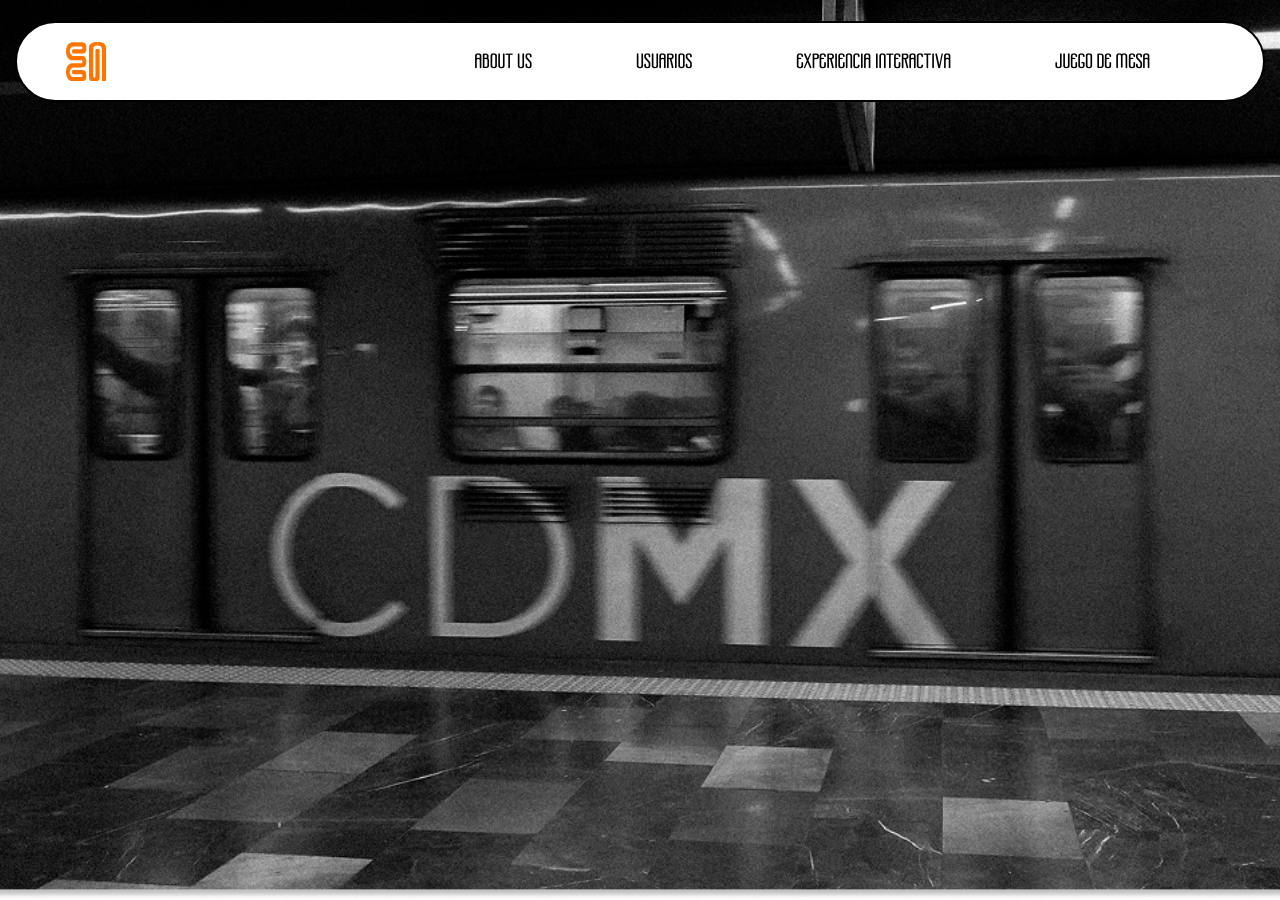
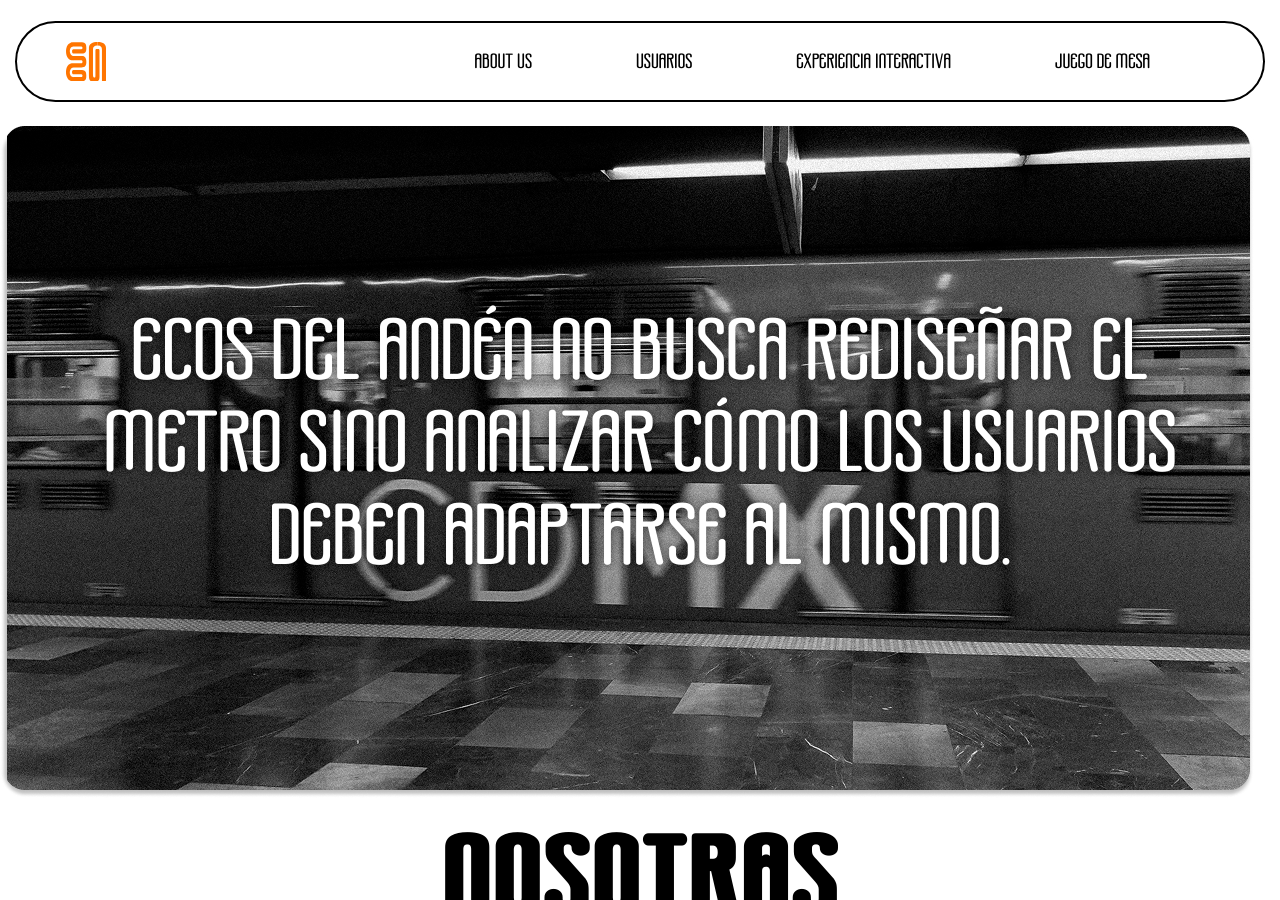
Before and after one commit to rhernandezgar-code/Ecosdelanden, a Jekyll site: the page built from nosotras.html, in a window 1280 px wide and 900 px high. Built offline with Jekyll 4.4.1, drawn with Linux system fonts in a browser that asks for light colours; some web fonts are replaced.

Commit message:
nosotras

```diff
--- a/_includes/header.html
+++ b/_includes/header.html
@@ -11,7 +11,7 @@
     </svg>
   </a>
   <nav>
-     <a class="nav-link" href="{{ '/about-us.html' | relative_url }}" title="Conoce sobre el proyecto">
+     <a class="nav-link" href="{{ '/nosotras.html' | relative_url }}" title="Conoce sobre el proyecto">
       About Us
     </a>
     <a class="nav-link" href="{{ '/usuarios.html' | relative_url }}" title="Conoce a nuestos usuarios">
--- a/css/style.css
+++ b/css/style.css
@@ -264,10 +264,10 @@
 
 }
 /* --------------------------------------------------- */
-/*                   ABOUT — HERO IMAGE                */
+/*                  NOSOTRAS — HERO IMAGE                */
 /* --------------------------------------------------- */
 
-.about-hero .hero-img {
+.nosotras-hero .hero-img {
     width: 100%;
     height: 100vh;
     object-fit: cover;
@@ -276,10 +276,10 @@
 }
 
 /* --------------------------------------------------- */
-/*                ABOUT — OBJETIVOS                    */
+/*               NOSOTRAS — OBJETIVOS                    */
 /* --------------------------------------------------- */
 
-.about-content {
+.nosotras-content {
     padding: 2rem 1.5rem;
 }
 
@@ -308,21 +308,21 @@
 }
 
 /* --------------------------------------------------- */
-/*                ABOUT — SEGUNDA IMAGEN               */
+/*               nosotras — SEGUNDA IMAGEN               */
 /* --------------------------------------------------- */
 
-.about-img {
+.nosotras-img {
     width: 100%;
     height: 70vh;
     object-fit: cover;
     display: block;
 }
-.about-img-section {
+.nosotras-img-section {
     position: relative;
     margin-top: 3rem;
 }
 
-.about-img-section .about-img {
+.nosotras-img-section .nosotras-img {
     width: 100%;
     height: 70vh;
     object-fit: cover;
@@ -336,7 +336,7 @@
 
 
 
-.about-text-overlay {
+.nosotras-text-overlay {
     position: absolute;
     top: 50%;                 /* centra verticalmente */
     left: 50%;                /* centra horizontalmente */
@@ -345,7 +345,7 @@
     text-align: center;
 }
 
-.about-text-overlay p {
+.nosotras-text-overlay p {
     font-family: var(--font-display);
     text-transform: uppercase;
     font-size: 6rem;
@@ -360,7 +360,7 @@
 /*       Texto descriptivo de abajo
 /* --------------------------------------------------- */
 
-.about-description {
+.nosotras-description {
     padding:1rem;
     margin: 0 auto;
     font-family: var(--font-body);
@@ -369,7 +369,7 @@
     text-align: center;
 }
 
-.about-description p {
+.nosotras-description p {
     margin-bottom: 2rem;
 }
 /* --------------------------------------------------- */
--- a/experiencia-interactiva.html
+++ b/experiencia-interactiva.html
@@ -15,7 +15,7 @@
 		</div>
 		<nav class="columns six" id="nav-home">
 			<a class="nav-link-home" href="{{ '/juegodemesa.html' | relative_url }}" title="Conoce el juego de mesa">
-				Juego de mesa
+				Conoce el juego de mesa
 			</a>
 		</nav>
 	</div>
--- a/about-us.html
+++ b/nosotras.html
@@ -1,14 +1,14 @@
 ---
 layout: default
-title: About Us
+title: Nosotras
 ---
 
-<section class="about-hero">
+<section class="nosotras">
     <img src="./img/metro-about.jpg" alt="Metro CDMX" class="hero-img">
 </section>
 <!-- aqui va la tipografia variable sobre la img -->
-<section class="about-content">
-    <h1>About</h1>
+<section class="nosotras">
+    <h1>NOSOTRAS</h1>
     <div class="objetivos">
         <h2>Objetivos del proyecto</h2>
         <div class="objetivos-grid">
@@ -18,14 +18,14 @@
         </div>
     </div>
 </section>
-<section class="about-img-section">
+<section class="nosotras">
     <img src="./img/escaleras-about.jpg" alt="Escaleras del metro" class="about-img">
-    <div class="about-text-overlay">
+    <div class="nosotras-text-overlay">
         <p>Ecos del Andén no busca rediseñar el metro sino analizar cómo los usuarios deben adaptarse al mismo.</p>
     </div>
 </section>
 
-<section class="about-description">
+<section class="nosotras-description">
     <p>Ecos del Andén nace del deseo de escuchar lo que no siempre se dice: los movimientos, los silencios y las historias que viajan en el Metro de la Ciudad de México.</p>
     <p>Creemos que el metro es más que un sistema de transporte: es un espejo de la ciudad y de quienes la habitan.</p>
 </section>
```
